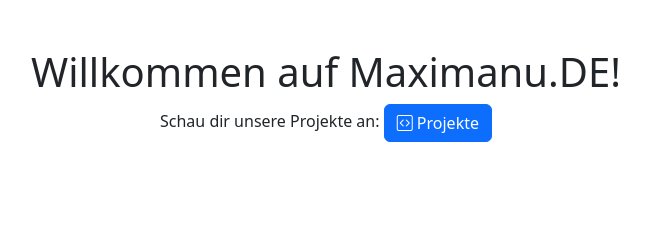
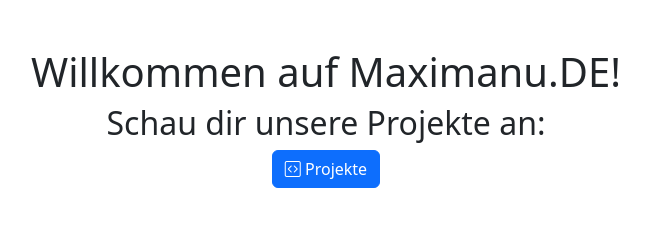
Before and after one commit to xXMaximanuXx/xxmaximanuxx.github.io, a plain HTML site: page index.html in a window 1280 px wide. Shown: the whole page, without its empty margins (314-963 px from the left). Drawn offline with nearby package versions, Linux system fonts and the light colour scheme.

Commit message:
Update index.html

```diff
--- a/index.html
+++ b/index.html
@@ -12,7 +12,7 @@
 
 <main class="container text-center mt-5">
     <h1>Willkommen auf Maximanu.DE!</h1>
-    <p>Schau dir unsere Projekte an:
+    <h2>Schau dir unsere Projekte an:</h2>
     <a href="/projects/" class="btn btn-primary">
         <i class="bi bi-code-square"></i> Projekte
     </a>
```
